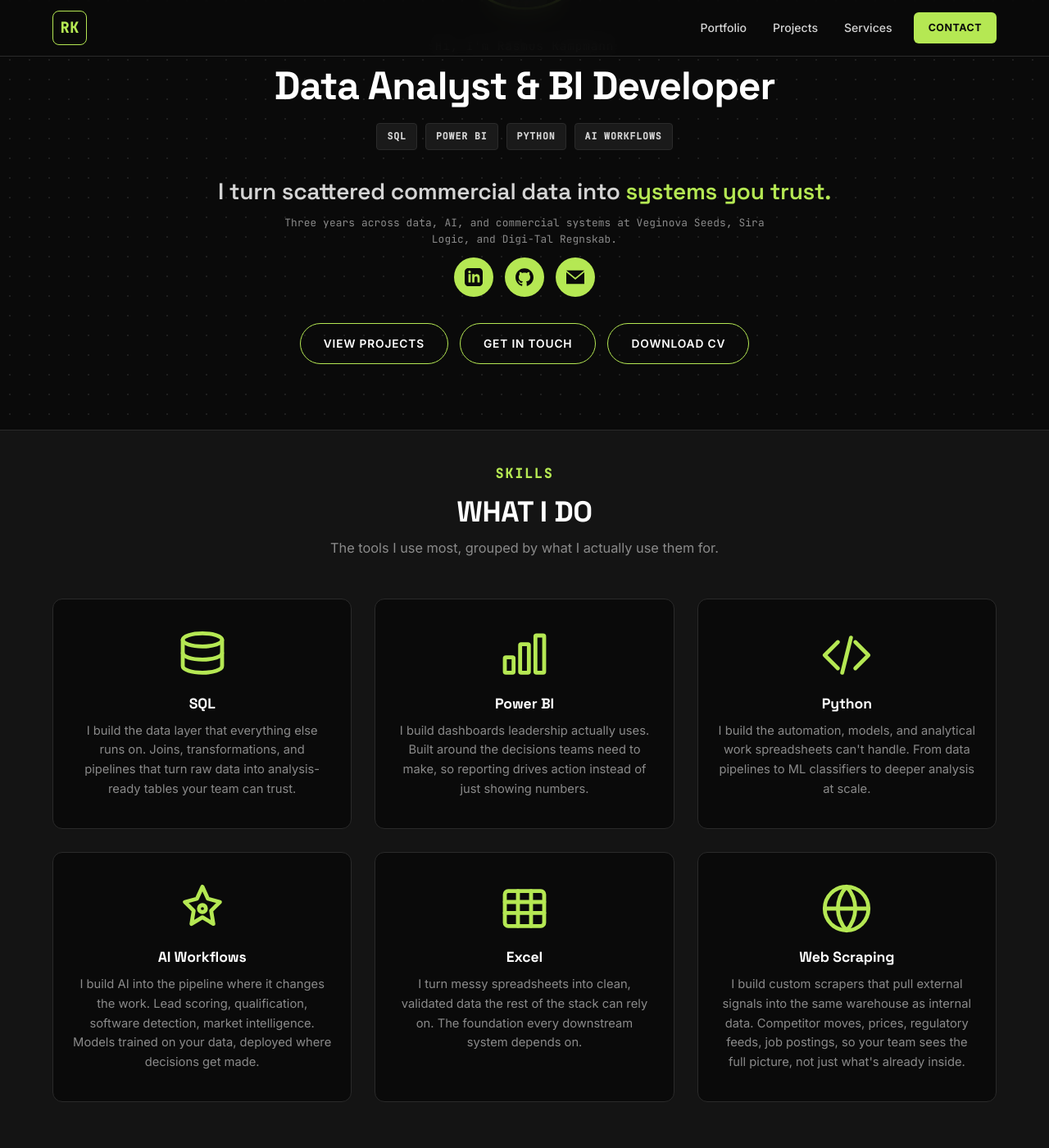
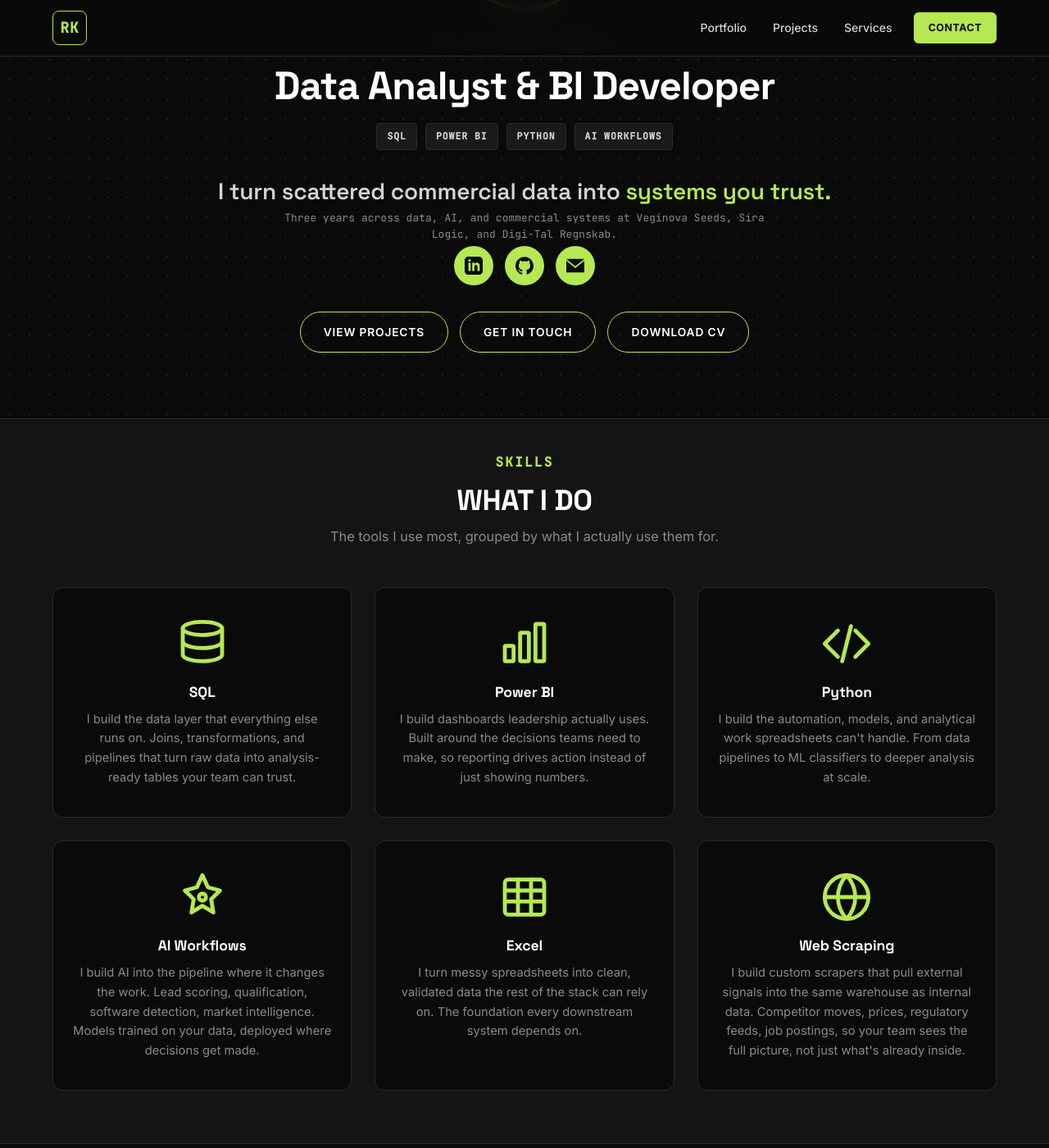
Before and after one commit to rasmuskampmann1998/rasmuskampmann.com, a Jekyll site: the page built from index.md, in a window 1280 px wide and 1400 px high, scrolled down 347 px. Shown: the whole window at 82% size. Built offline with Jekyll 4.4.1, drawn with Linux system fonts in a browser that asks for light colours.

Commit message:
Tighten hero spacing: shrink slogan→background and background→social gaps to 4px each

```diff
--- a/assets/css/main.scss
+++ b/assets/css/main.scss
@@ -1254,7 +1254,7 @@ section .section-sub {
     line-height: 1.35;
     letter-spacing: -0.01em;
     max-width: 760px;
-    margin: 0 auto 10px;
+    margin: 0 auto 4px;
     text-align: center;
 
     .highlight { color: var(--accent-green); }
@@ -1267,7 +1267,7 @@ section .section-sub {
     line-height: 1.55;
     letter-spacing: 0.01em;
     max-width: 640px;
-    margin: 0 auto 12px;
+    margin: 0 auto 4px;
     text-align: center;
   }
 
```
